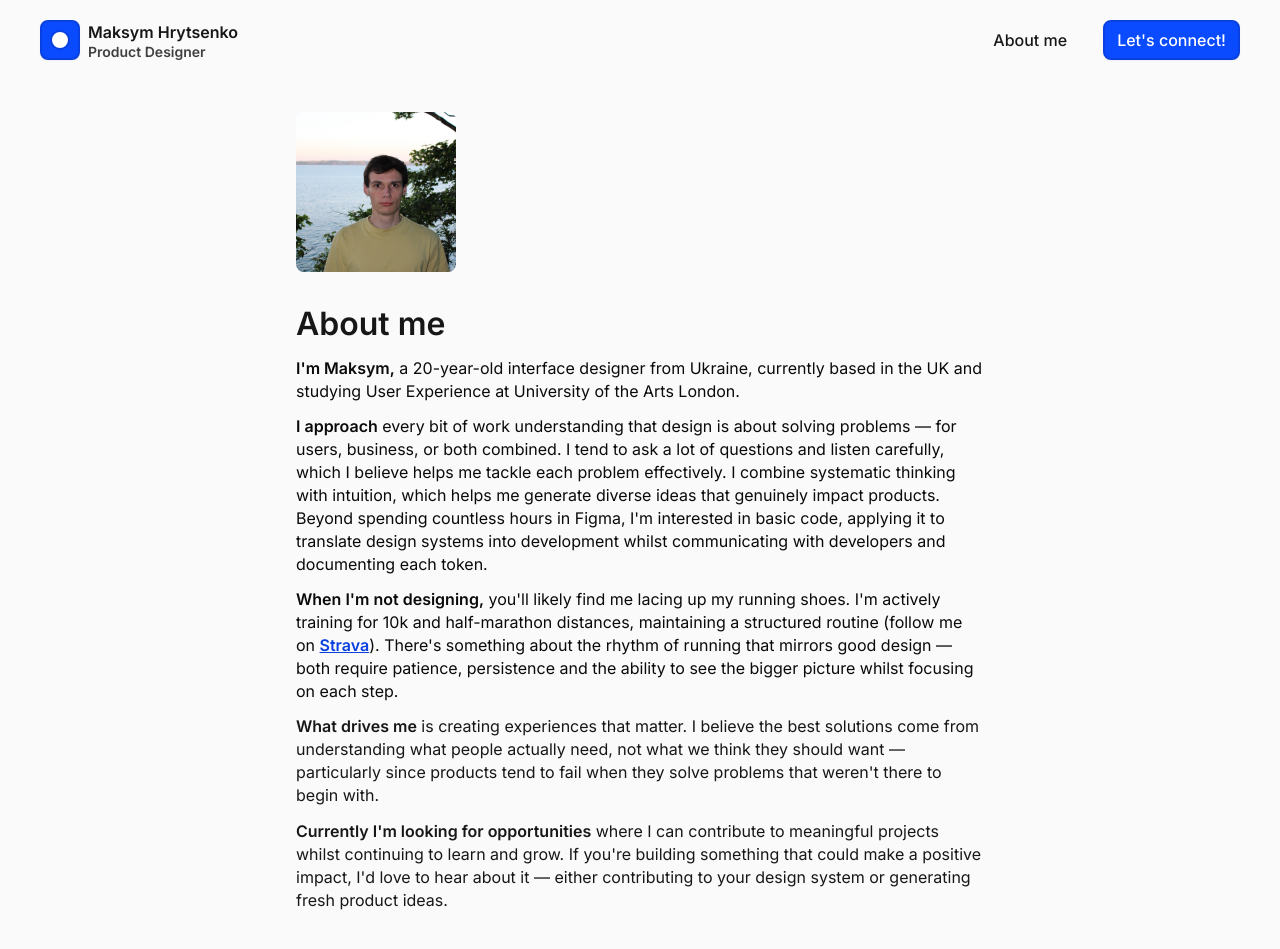
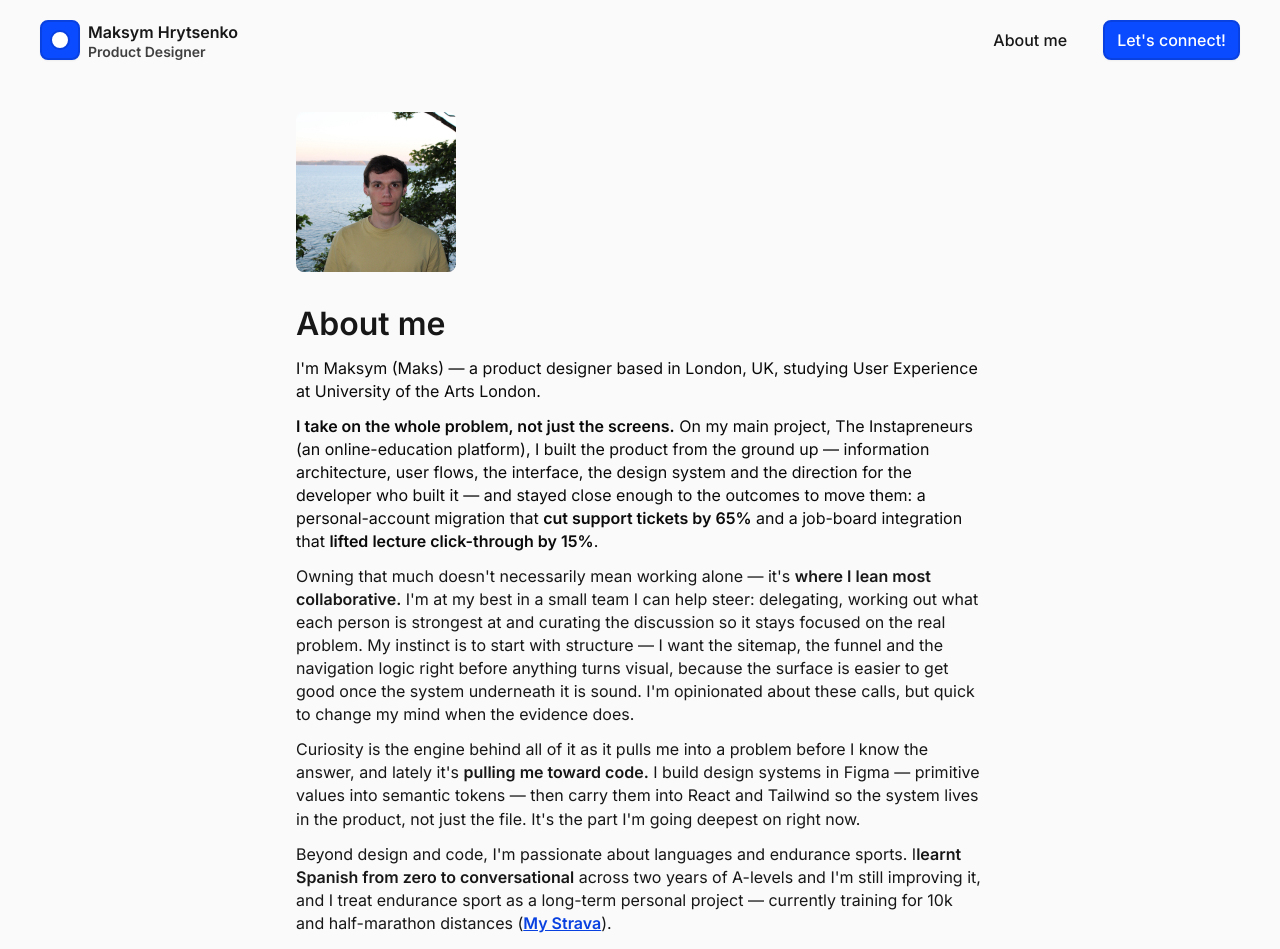
Before and after one commit to mahryme/mahry-portfolio, a Next.js app: page /about in a window 1280 px wide. Shown: the top 949 px of the page. Built offline with nearby package versions, Linux system fonts and the light colour scheme.

Commit message:
Update About page content

```diff
--- a/src/app/about/page.tsx
+++ b/src/app/about/page.tsx
@@ -16,7 +16,7 @@ export default function About() {
                             <div className="relative size-full aspect-square rounded-lg overflow-hidden md:size-40">
                                 <Image
                                     src="/avatar.jpg"
-                                    alt="Job Board"
+                                    alt="Me"
                                     priority={true}
                                     fill
                                     className="object-cover"
@@ -27,79 +27,94 @@ export default function About() {
                                     About me
                                 </h2>
                                 <p className="text-body-md text-neutral-950">
-                                    <span className="font-semibold">
-                                        I&apos;m Maksym,
-                                    </span>{" "}
-                                    a 20-year-old interface designer from
-                                    Ukraine, currently based in the UK and
-                                    studying User Experience at University of
-                                    the Arts London.
+                                    I&apos;m Maksym (Maks) — a product designer
+                                    based in London, UK, studying User
+                                    Experience at University of the Arts London.
                                 </p>
                                 <p className="text-body-md text-neutral-950">
                                     <span className="font-semibold">
-                                        I approach
+                                        I take on the whole problem, not just
+                                        the screens.
                                     </span>{" "}
-                                    every bit of work understanding that design
-                                    is about solving problems — for users,
-                                    business, or both combined. I tend to ask a
-                                    lot of questions and listen carefully, which
-                                    I believe helps me tackle each problem
-                                    effectively. I combine systematic thinking
-                                    with intuition, which helps me generate
-                                    diverse ideas that genuinely impact
-                                    products. Beyond spending countless hours in
-                                    Figma, I&apos;m interested in basic code,
-                                    applying it to translate design systems into
-                                    development whilst communicating with
-                                    developers and documenting each token.
+                                    On my main project, The Instapreneurs (an
+                                    online-education platform), I built the
+                                    product from the ground up — information
+                                    architecture, user flows, the interface, the
+                                    design system and the direction for the
+                                    developer who built it — and stayed close
+                                    enough to the outcomes to move them: a
+                                    personal-account migration that{" "}
+                                    <span className="font-semibold">
+                                        cut support tickets by 65%
+                                    </span>{" "}
+                                    and a job-board integration that{" "}
+                                    <span className="font-semibold">
+                                        lifted lecture click-through by 15%
+                                    </span>
+                                    .
                                 </p>
-                                <p className="text-body-md text-neutral-950">
+                                <p className="text-body-md text-neutral-900">
+                                    Owning that much doesn&apos;t necessarily
+                                    mean working alone — it&apos;s{" "}
                                     <span className="font-semibold">
-                                        When I&apos;m not designing,
+                                        where I lean most collaborative.
                                     </span>{" "}
-                                    you&apos;ll likely find me lacing up my
-                                    running shoes. I&apos;m actively training
-                                    for 10k and half-marathon distances,
-                                    maintaining a structured routine (follow me
-                                    on{" "}
+                                    I&apos;m at my best in a small team I can
+                                    help steer: delegating, working out what
+                                    each person is strongest at and curating the
+                                    discussion so it stays focused on the real
+                                    problem. My instinct is to start with
+                                    structure — I want the sitemap, the funnel
+                                    and the navigation logic right before
+                                    anything turns visual, because the surface
+                                    is easier to get good once the system
+                                    underneath it is sound. I&apos;m opinionated
+                                    about these calls, but quick to change my
+                                    mind when the evidence does.
+                                </p>
+                                <p className="text-body-md text-neutral-900">
+                                    Curiosity is the engine behind all of it as
+                                    it pulls me into a problem before I know the
+                                    answer, and lately it&apos;s{" "}
+                                    <span className="font-semibold">
+                                        pulling me toward code.
+                                    </span>{" "}
+                                    I build design systems in Figma — primitive
+                                    values into semantic tokens — then carry
+                                    them into React and Tailwind so the system
+                                    lives in the product, not just the file.
+                                    It&apos;s the part I&apos;m going deepest on
+                                    right now.
+                                </p>
+                                <p className="text-body-md text-neutral-900">
+                                    Beyond design and code, I&apos;m passionate
+                                    about languages and endurance sports. I
+                                    <span className="font-semibold">
+                                        learnt Spanish from zero to
+                                        conversational
+                                    </span>{" "}
+                                    across two years of A-levels and I&apos;m
+                                    still improving it, and I treat endurance
+                                    sport as a long-term personal project —
+                                    currently training for 10k and half-marathon
+                                    distances (
                                     <a
                                         href="https://www.strava.com/athletes/138692749"
                                         target="_blank"
                                         rel="noopener noreferrer"
                                         className="font-semibold text-blue-600 transition-all hover:text-blue-800 underline"
                                     >
-                                        Strava
+                                        My Strava
                                     </a>
-                                    ). There&apos;s something about the rhythm
-                                    of running that mirrors good design — both
-                                    require patience, persistence and the
-                                    ability to see the bigger picture whilst
-                                    focusing on each step.
+                                    ).
                                 </p>
                                 <p className="text-body-md text-neutral-900">
-                                    <span className="font-semibold">
-                                        What drives me
-                                    </span>{" "}
-                                    is creating experiences that matter. I
-                                    believe the best solutions come from
-                                    understanding what people actually need, not
-                                    what we think they should want —
-                                    particularly since products tend to fail
-                                    when they solve problems that weren&apos;t
-                                    there to begin with.
-                                </p>
-                                <p className="text-body-md text-neutral-900">
-                                    <span className="font-semibold">
-                                        Currently I&apos;m looking for
-                                        opportunities
-                                    </span>{" "}
-                                    where I can contribute to meaningful
-                                    projects whilst continuing to learn and
-                                    grow. If you&apos;re building something that
-                                    could make a positive impact, I&apos;d love
-                                    to hear about it — either contributing to
-                                    your design system or generating fresh
-                                    product ideas.
+                                    I&apos;m looking for opportunities where I
+                                    can take on real product problems and keep
+                                    building the design-systems-in-code side of
+                                    my practice. If you&apos;re making something
+                                    you care about, I&apos;d like to hear about
+                                    it.
                                 </p>
                             </div>
                         </Container>
```
